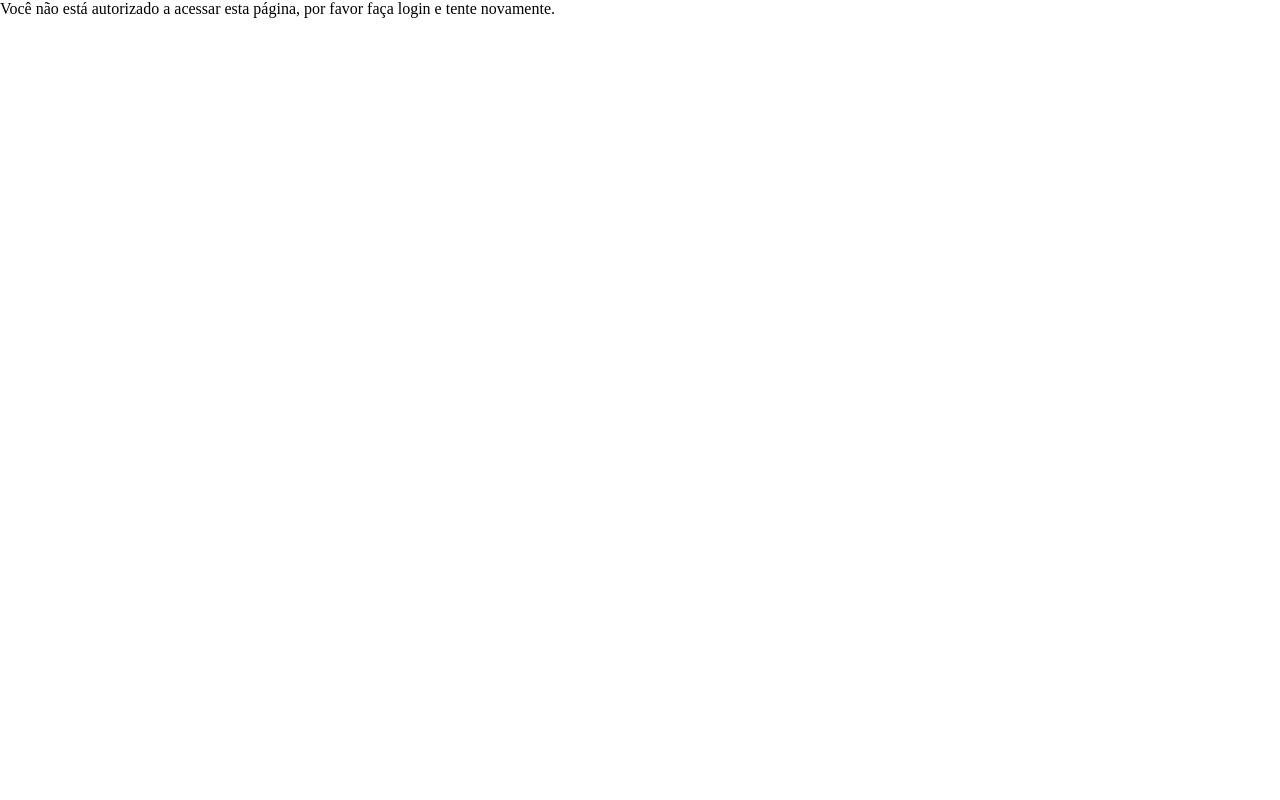
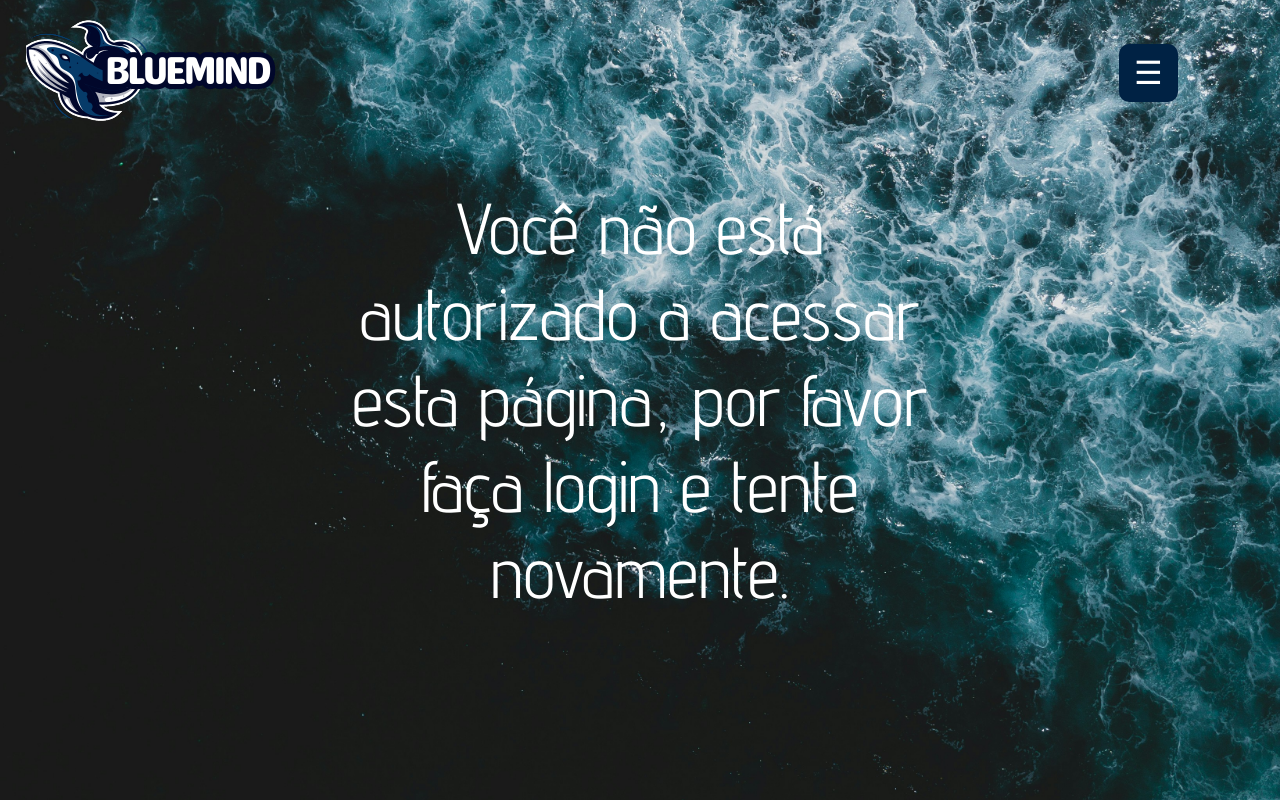
Before and after one commit to LipeArcanjo/bluemind, a Next.js app: page /dashboard in a window 1280 px wide. Built offline with nearby package versions, Linux system fonts and the light colour scheme.

Commit message:
feat: implement a logout logic on dashboard page and styled the page when the user isnt logged.

```diff
--- a/src/app/(routs)/dashboard/page.tsx
+++ b/src/app/(routs)/dashboard/page.tsx
@@ -1,17 +1,35 @@
 "use client"
 
 import React from "react";
+import { useRouter } from "next/navigation";
+import { NotAuthorized } from "../../styles/dashboard.styles"
+import Header from "@/components/Header";
 
 export default function Dashboard() {
     const token = sessionStorage.getItem("userToken");
     const fullname = sessionStorage.getItem("fullname");
+    const router = useRouter();
+
+    const handleLogout = () => {
+        sessionStorage.removeItem("userToken");
+        sessionStorage.removeItem("fullname");
+        router.push("/");
+    };
 
     return (
         <React.Fragment>
             {token ? (
-                <h1>Hello, {fullname}!</h1>
+                <>
+                    <h1>Hello, {fullname}!</h1>
+                    <span id="logout" onClick={handleLogout}>Sair</span>
+                </>
             ) : (
-                <h1>Você não está autorizado a acessar esta página, por favor faça login e tente novamente.</h1>
+                <React.Fragment>
+                    <Header />
+                    <NotAuthorized>
+                        <h1>Você não está autorizado a acessar esta página, por favor faça login e tente novamente.</h1>
+                    </NotAuthorized>
+                </React.Fragment>
             )}
         </React.Fragment>
     );
--- /dev/null
+++ b/src/app/styles/dashboard.styles.ts
@@ -0,0 +1,23 @@
+import styled from "styled-components";
+import { adventPro } from "../fonts";
+import { colors } from "../styles/colors"
+
+export const NotAuthorized = styled.main`
+    width: 100vw;
+    height: 100vh;
+    background-size: cover;
+    background-position: center;
+    background-image: url("/images/BG-Homepage.jpg");
+
+    & h1 {
+        margin: 0;
+        text-align: center;
+        position: absolute;
+        top: 50%;
+        left: 50%;
+        transform: translate(-50%, -50%);
+        font-family: ${adventPro.style.fontFamily};
+        font-size: 4.5rem;
+        color: ${colors.commom.white}
+    }
+`
```
